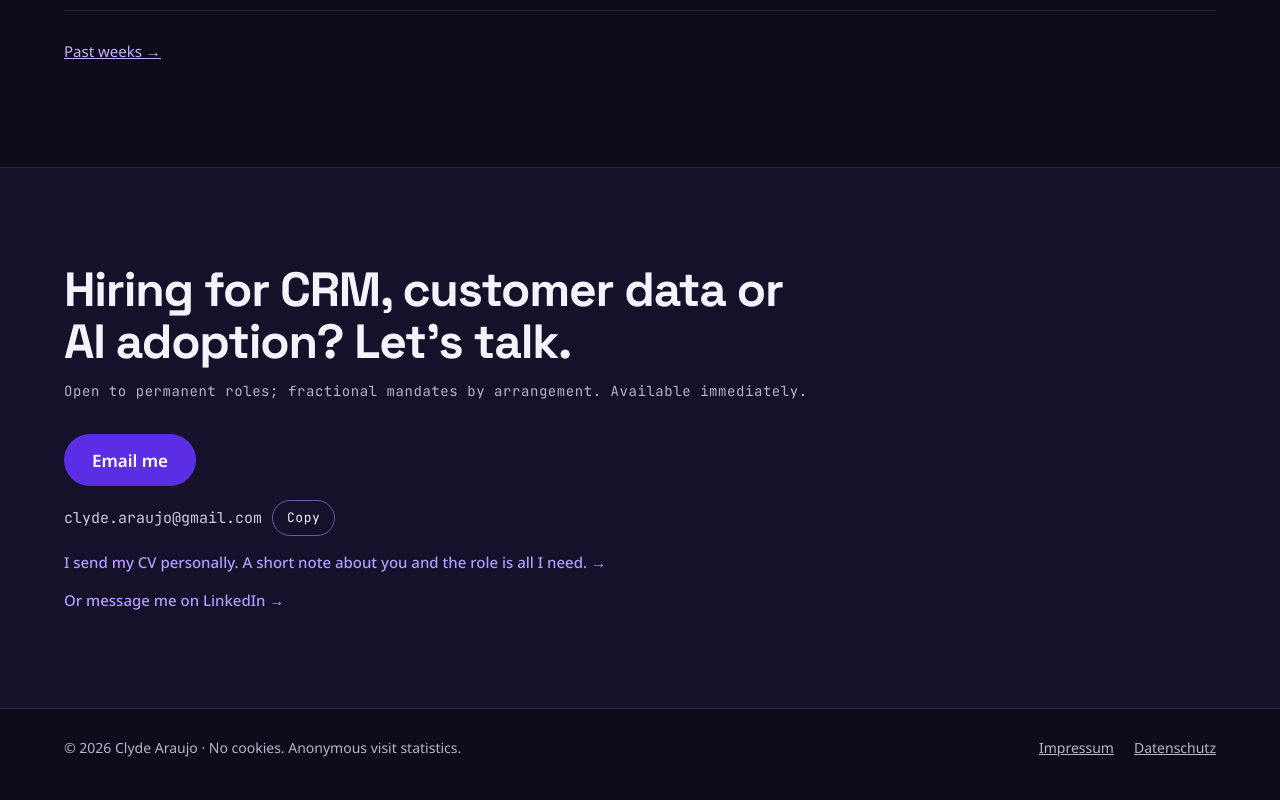
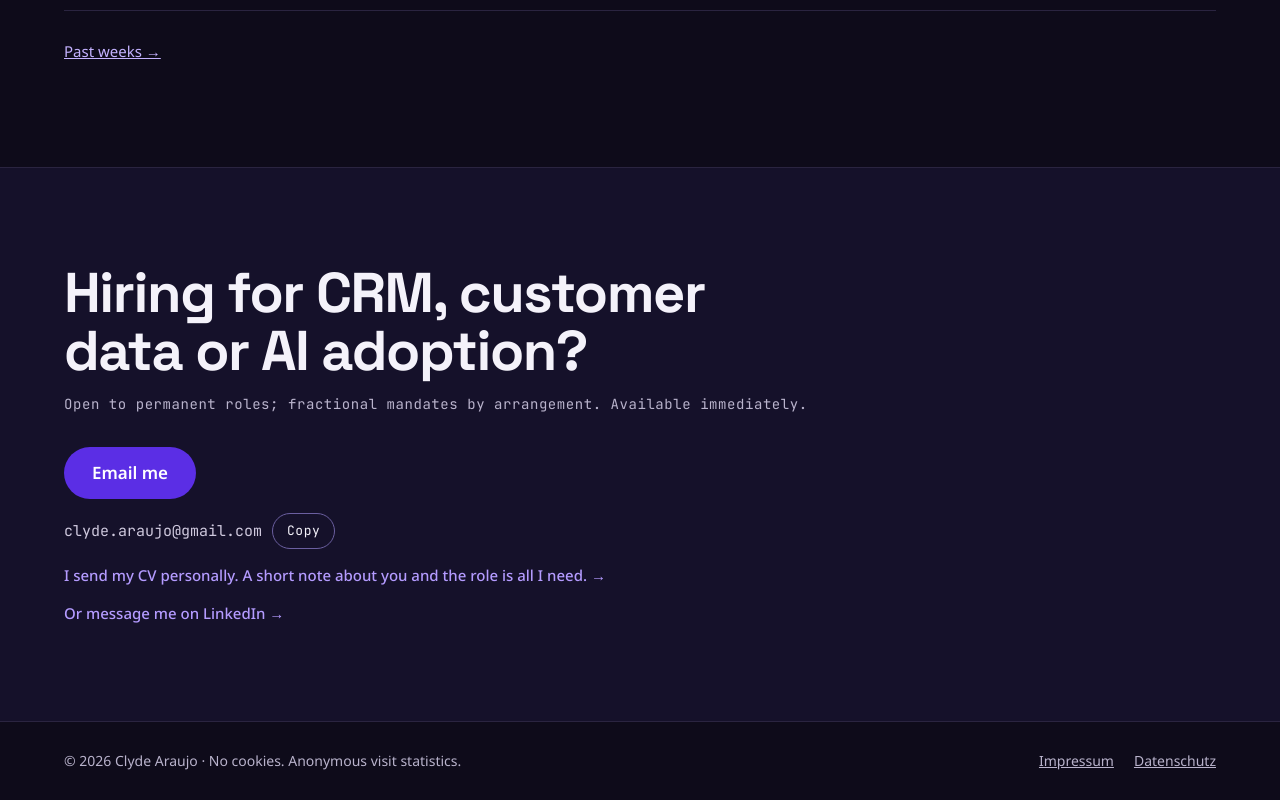
Before and after one commit to clydearaujo/website, a plain HTML site: page index.html in a window 1280 px wide. Shown: the part 7860-8660 px from the top of the page. Drawn offline with Linux system fonts and the light colour scheme.

Commit message:
Contact title (EN): drop Let's talk, match section title size
Co-Authored-By: Claude Fable 5.2 <noreply@anthropic.com>
Claude-Session: https://claude.ai/code/session_01HYiEgJLy4DiqEDrRrPSL5s

```diff
--- a/index.html
+++ b/index.html
@@ -294,7 +294,7 @@
 <section id="contact" class="contact panel rule-top" aria-labelledby="contact-title">
 <div class="wrap">
 <div style="max-width:760px">
-<h2 class="contact-title" id="contact-title">Hiring for CRM, customer data or AI adoption? Let's talk.</h2>
+<h2 class="h2" id="contact-title">Hiring for CRM, customer data or AI adoption?</h2>
 <p class="contact-sub">Open to permanent roles; fractional mandates by arrangement. Available immediately.</p>
 </div>
 <div class="contact-actions">
```
